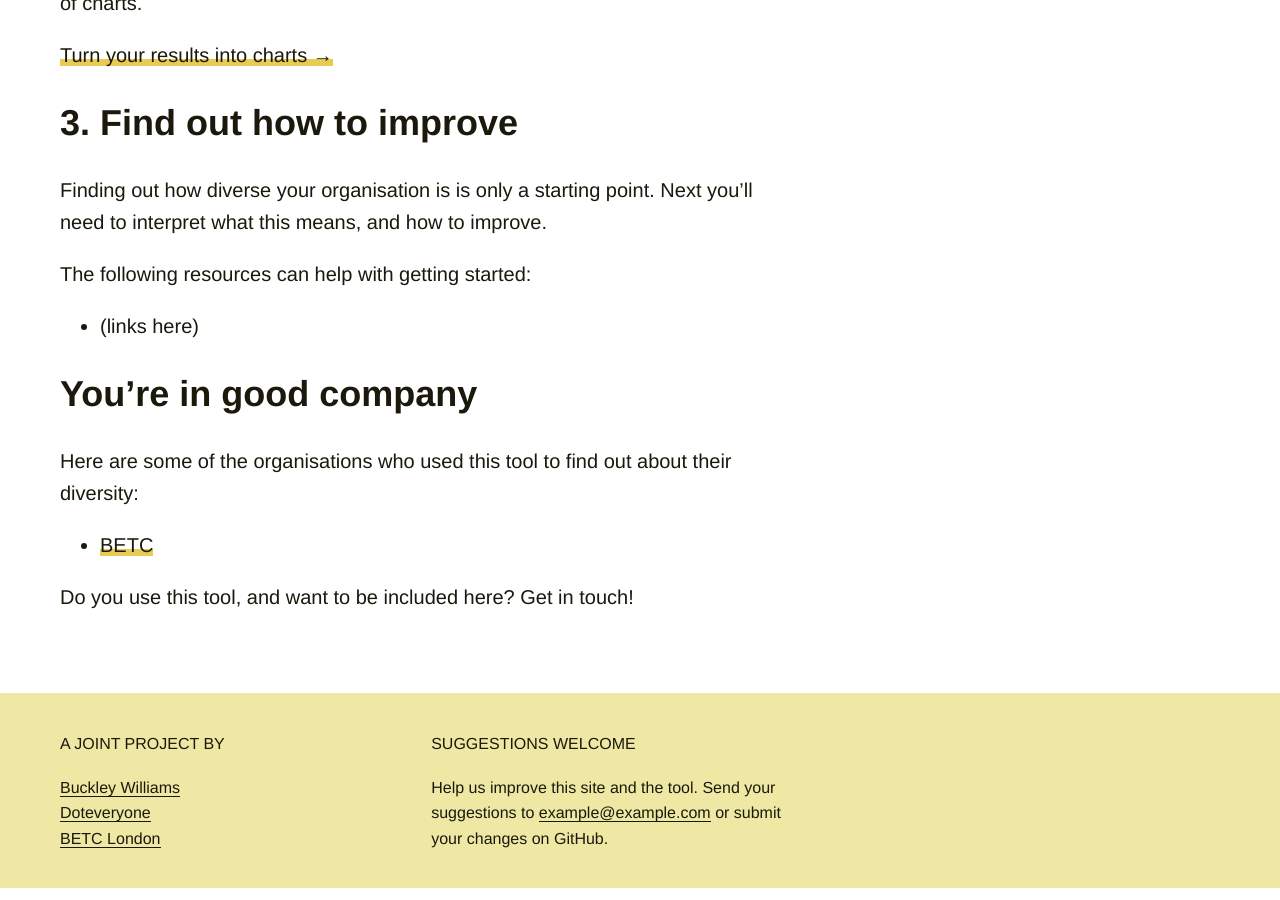
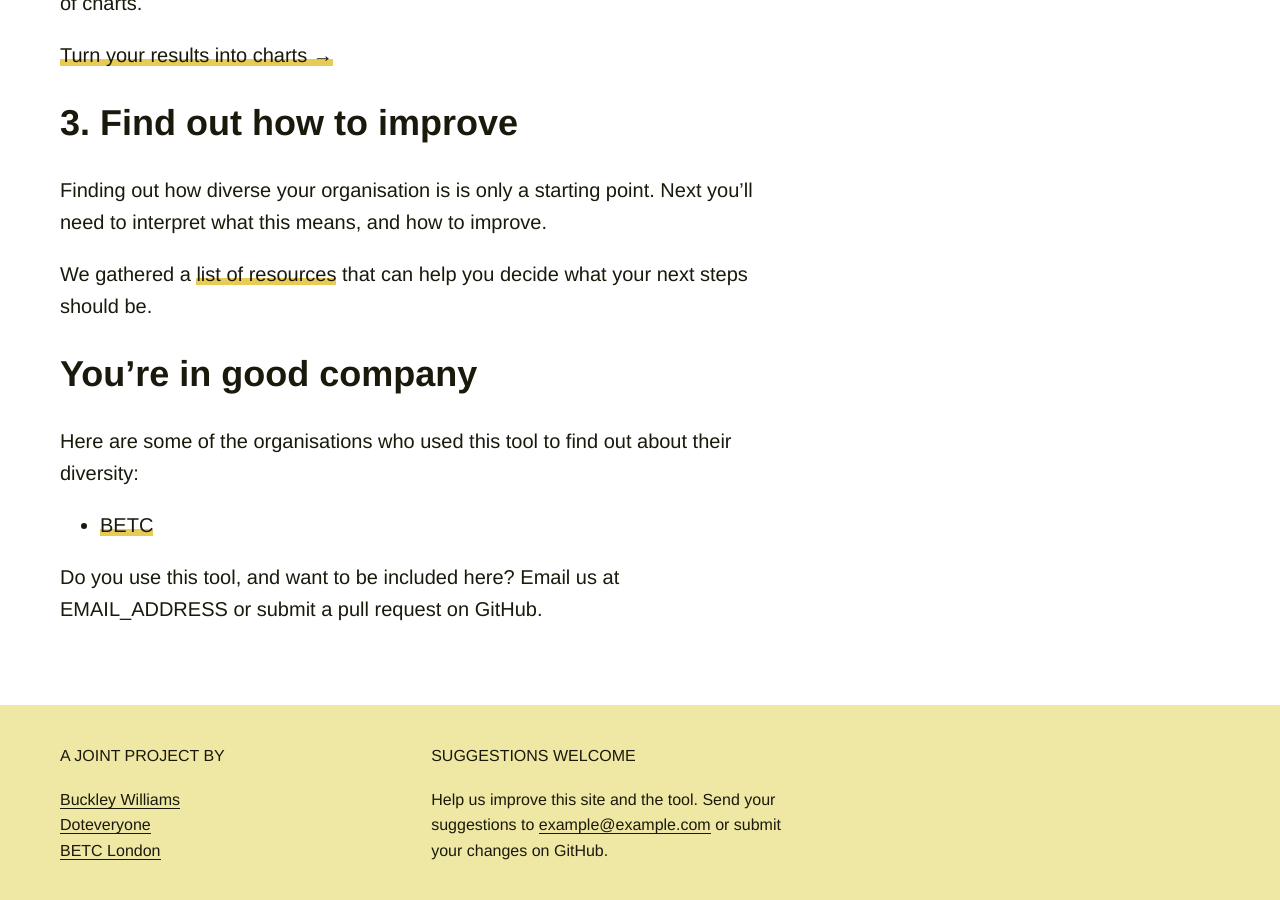
Before and after one commit to Doteveryone/diversity-tool-microsite, a Jekyll site: the page built from index.md, in a window 1280 px wide and 900 px high, scrolled down 1028 px. Built offline with Jekyll 4.4.1, drawn with Linux system fonts in a browser that asks for light colours.

Commit message:
Add the resources and privacy pages

```diff
--- a/index.md
+++ b/index.md
@@ -35,9 +35,7 @@
 
 Finding out how diverse your organisation is is only a starting point. Next you'll need to interpret what this means, and how to improve.
 
-The following resources can help with getting started:
-
-* (links here)
+We gathered a [list of resources](/how-to-improve) that can help you decide what your next steps should be.
 
 ## You’re in good company
 
@@ -45,4 +43,4 @@
 
 * [BETC](http://www.betcbside.com/blog/2017/4/3/how-diverse-are-we)
 
-Do you use this tool, and want to be included here? Get in touch!
+Do you use this tool, and want to be included here? Email us at EMAIL_ADDRESS or submit a pull request on GitHub.
```
Also changed, not shown: how-to-improve/index.md (added, +54 -0 lines), protecting-individuals-privacy/index.md (added, +20 -0 lines).
